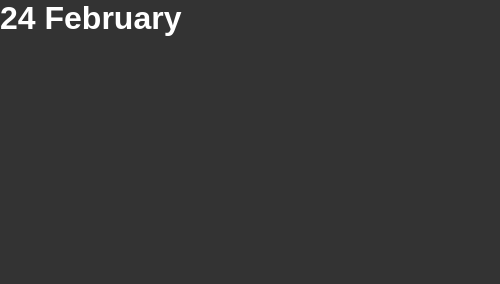
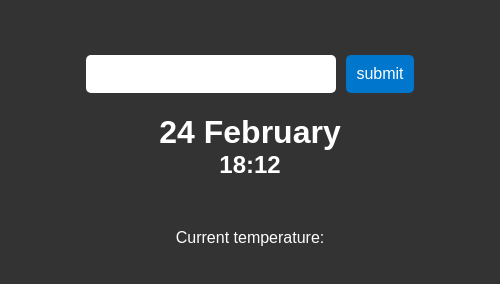
Before and after one commit to Luciousdev/Weather-app, an Electron app: page app/main/index.html in a window 500 px wide. Drawn offline with Linux system fonts and the light colour scheme; no server answers.

Commit message:
finished v1.0

```diff
--- a/app/main/index.html
+++ b/app/main/index.html
@@ -1,4 +1,3 @@
-<!DOCTYPE html>
 <html lang="en">
 
 <head>
@@ -10,11 +9,17 @@
 </head>
 
 <body>
-    <h1 id="date"></h1>
-    <h2 id="time"></h2>
+    <div class="form-container">
+        <form>
+            <input type="text" name="location">
+            <button type="submit">submit</button>
+        </form>
+    </div>
+    <h1 id="date" class="text-center"></h1>
+    <h2 id="time" class="text-center"></h2>
 
     <div class="temp_container" id="">
-        <p id="currentTemp"></p>
+        <p>Current temperature: <span id="currentTemp"></span></p>
         <p id="humidity"></p>
         <p id="weatherIcon"></p>
     </div>
--- a/app/main/scripts/script.js
+++ b/app/main/scripts/script.js
@@ -10,6 +10,10 @@ const monthName = monthNames[monthIndex];
 const result = day + " " + monthName;
 document.getElementById('date').innerHTML = result;
 
+const time = currentDate.getHours() + ":" + currentDate.getMinutes()
+document.getElementById('time').innerHTML = time;
+console.log('time updated');
+
 setInterval(() => {
     // Time in hours/minutes/seconds
     const time = currentDate.getHours() + ":" + currentDate.getMinutes()
@@ -17,14 +21,29 @@ setInterval(() => {
     console.log('time updated');
 }, 60000);
 
+
 const api = '';
-const city = 'Amsterdam';
+let city = '';
 
 const currentTempElem = document.getElementById('currentTemp');
 const humidityElem = document.getElementById('humidity');
 const weatherIconElem = document.getElementById('weatherIcon');
 
-const url = `https://api.openweathermap.org/data/2.5/weather?q=${city}&appid=${api}&units=metric`;
+let url = `https://api.openweathermap.org/data/2.5/weather?q=${city}&appid=${api}&units=metric`;
+let forecastUrl = `https://api.openweathermap.org/data/2.5/forecast?q=${city}&appid=${api}&units=metric`;
+
+const form = document.querySelector('form');
+const input = form.querySelector('input');
+
+form.addEventListener('submit', (event) => {
+    event.preventDefault();
+    city = input.value;
+    url = `https://api.openweathermap.org/data/2.5/weather?q=${city}&appid=${api}&units=metric`;
+    forecastUrl = `https://api.openweathermap.org/data/2.5/forecast?q=${city}&appid=${api}&units=metric`;
+
+    // clear any previous forecast data from the DOM
+    const forecastElem = document.querySelector('.forecast');
+    forecastElem.innerHTML = '';
 
     fetch(url)
         .then(response => response.json())
@@ -39,8 +58,6 @@ fetch(url)
             weatherIconElem.innerHTML = `<img src="http://openweathermap.org/img/w/${weatherIcon}.png" alt="${weatherDesc}">`;
         })
         .catch(error => console.error('Error fetching weather data:', error));
-
-const forecastUrl = `https://api.openweathermap.org/data/2.5/forecast?q=${city}&appid=${api}&units=metric`;
 
     fetch(forecastUrl)
         .then(response => response.json())
@@ -77,3 +94,4 @@ fetch(forecastUrl)
             }
         })
         .catch(error => console.error('Error fetching forecast data:', error));
+});
--- a/app/main/style.css
+++ b/app/main/style.css
@@ -6,6 +6,64 @@ body {
     color: #fff;
     margin: 0;
     padding: 0;
+}
+
+form {
+    display: flex;
+    align-items: center;
+    justify-content: center;
+    margin-top: 50px;
+}
+
+input[type="text"],
+button[type="submit"] {
+    padding: 10px;
+    border: none;
+    border-radius: 5px;
+    font-size: 16px;
+    margin: 5px;
+}
+
+input[type="text"] {
+    width: 250px;
+}
+
+button[type="submit"] {
+    background-color: #0077cc;
+    color: #fff;
+    cursor: pointer;
+    transition: background-color 0.3s ease;
+}
+
+button[type="submit"]:hover {
+    background-color: #005fa3;
+}
+
+.temp_container {
+    display: flex;
+    flex-direction: column;
+    align-items: center;
+    justify-content: center;
+    margin-top: 50px;
+    text-align: center;
+}
+
+.forecast {
+    display: flex;
+    justify-content: center;
+    align-items: center;
+    flex-wrap: wrap;
+    margin-top: 50px;
+}
+
+.forecast .day {
+    flex-basis: calc(100% / 7 - 20px);
+    margin: 10px;
+    text-align: center;
+}
+
+.text-center {
+    text-align: center;
 }
 
 h1,
@@ -29,7 +87,7 @@ p {
 /* Style the temperature display */
 
 #currentTemp {
-    font-size: 5rem;
+    font-size: 2rem;
     font-weight: bold;
 }
 
--- a/index.js
+++ b/index.js
@@ -1,4 +1,5 @@
 const { app, BrowserWindow, screen } = require("electron")
+    // const smalltalk = require("smalltalk")
 
 let win = null;
 let loadingWindow = null;
@@ -11,6 +12,8 @@ app.whenReady().then(() => {
         transparent: true,
         frame: false,
         alwaysOnTop: true,
+        nodeIntegration: true,
+        contextIsolation: false,
         // devTools: false,
         // icon: __dirname + './project files/icon/finished/icon.png'
     });
@@ -47,6 +50,7 @@ function createMainWindow(winWidth, winHeight) {
         webPreferences: {
             nodeIntegration: true,
             // devTools: false
+            contextIsolation: false,
         }
     })
     win.loadFile('./app/main/index.html')
```
Also changed, not shown: package.json (+20 -5 lines), 2 other files. Lines whose indentation alone changed are shown as unchanged.
